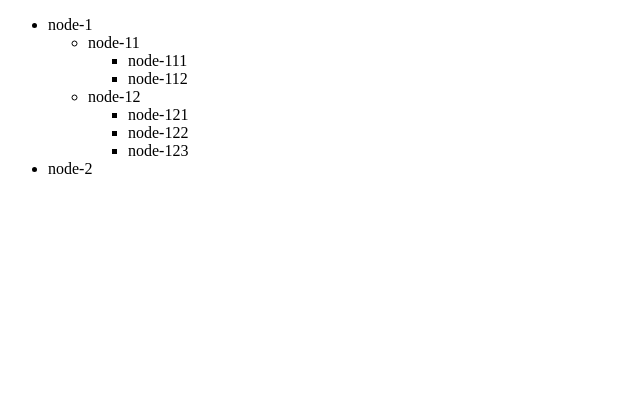
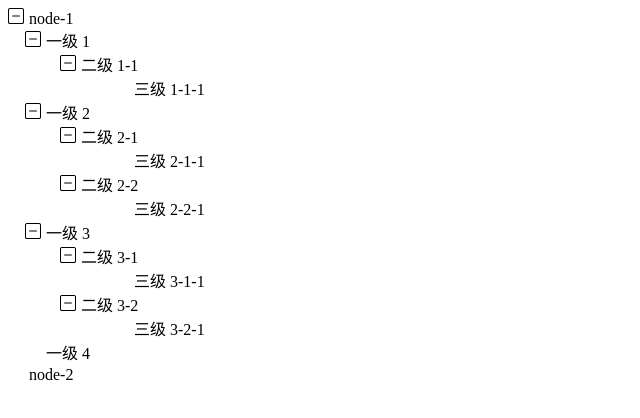
Before and after one commit to jecyu/build-my-own-x, a plain HTML site: page tree/docs/basic/index.html in a window 1280 px wide. Shown: the whole page, without its empty margins (0-640 px from the left). Drawn offline with Linux system fonts and the light colour scheme.

Commit message:
feat(tree): 添加图标、缩进展示

```diff
--- a/tree/docs/basic/index.html
+++ b/tree/docs/basic/index.html
@@ -5,6 +5,7 @@
     <meta http-equiv="X-UA-Compatible" content="IE=edge" />
     <meta name="viewport" content="width=device-width, initial-scale=1.0" />
     <title>Tree</title>
+    <link rel="stylesheet" href="../../index.css" type="text/css" />
   </head>
   <body>
     <div class="basic-demo">
--- a/tree/docs/basic/index.js
+++ b/tree/docs/basic/index.js
@@ -4,16 +4,76 @@ const data = [
     label: 'node-1',
     children: [
       {
-        label: 'node-11',
-        children: [{ label: 'node-111' }, { label: 'node-112' }],
+        label: '一级 1',
+        level: 1,
+        children: [
+          {
+            label: '二级 1-1',
+            level: 2,
+            children: [
+              {
+                label: '三级 1-1-1',
+                level: 3,
+              },
+            ],
+          },
+        ],
       },
       {
-        label: 'node-12',
+        label: '一级 2',
+        level: 1,
         children: [
-          { label: 'node-121' },
-          { label: 'node-122' },
-          { label: 'node-123' },
+          {
+            label: '二级 2-1',
+            level: 2,
+            children: [
+              {
+                label: '三级 2-1-1',
+                level: 3,
+              },
+            ],
+          },
+          {
+            label: '二级 2-2',
+            level: 2,
+            children: [
+              {
+                label: '三级 2-2-1',
+                level: 3,
+              },
+            ],
+          },
         ],
+      },
+      {
+        label: '一级 3',
+        level: 1,
+        children: [
+          {
+            label: '二级 3-1',
+            level: 2,
+            children: [
+              {
+                label: '三级 3-1-1',
+                level: 3,
+              },
+            ],
+          },
+          {
+            label: '二级 3-2',
+            level: 2,
+            children: [
+              {
+                label: '三级 3-2-1',
+                level: 3,
+              },
+            ],
+          },
+        ],
+      },
+      {
+        label: '一级 4',
+        level: 1,
       },
     ],
   },
--- /dev/null
+++ b/tree/index.css
@@ -0,0 +1,30 @@
+ul,
+li {
+  margin: 0;
+  padding: 0;
+  list-style: none;
+}
+
+[data-icon] {
+  display: inline-block;
+  width: 1em;
+  height: 1em;
+  margin-right: 5px;
+  background-repeat: no-repeat;
+  background-position: 50% 50%;
+  background-repeat: no-repeat;
+  background-size: contain;
+}
+
+[data-icon='open'] {
+  background-image: url('./assets/open.svg');
+}
+
+[data-icon][size='24'] {
+  width: 24px;
+  height: 24px;
+}
+
+[data-icon='close'] {
+  background-image: url('./assets/open.svg');
+}
--- a/tree/index.js
+++ b/tree/index.js
@@ -26,6 +26,21 @@
       const originClass = el.className;
       return ` ${originClass} `.indexOf(` ${className} `) > -1;
     },
+    setStyle(element, style) {
+      const oldStyle = {};
+
+      const styleKeys = Object.keys(style);
+
+      styleKeys.forEach((key) => {
+        oldStyle[key] = element.style[key];
+      });
+
+      styleKeys.forEach((key) => {
+        element.style[key] = style[key];
+      });
+
+      return oldStyle;
+    },
   };
 
   function Tree(el, options) {
@@ -51,7 +66,8 @@
   Tree.prototype.renderTree = function (data) {
     const Tree = document.createElement('ul');
     let result = [];
-    for (let i = 0; i < data.length; i++) { // 多层嵌套渲染
+    for (let i = 0; i < data.length; i++) {
+      // 多层嵌套渲染
       if (!data[i].children) {
         result.push(this.renderTreeNode(data[i]));
       } else {
@@ -65,10 +81,25 @@
     return Tree;
   };
 
+  // Icon + title
+  Tree.prototype.renderSelector = function (data) {
+    // icon
+    const icon = document.createElement('i');
+    icon.setAttribute('data-icon', data.children ? 'open' : null);
+    // title
+    const title = document.createTextNode(data.label);
+
+    const selector = document.createElement('span');
+    selector.append(icon, title);
+    return selector;
+  };
+
   // 渲染树节点组件
   Tree.prototype.renderTreeNode = function (data) {
     let Node = document.createElement('li');
-    Node.innerHTML = data.label; // tree node
+    Node.append(this.renderSelector(data));
+    // 处理层级缩进, TODO 后续自动计算
+    util.setStyle(Node, { paddingLeft: `${18 * data.level - 1}px` });
     return Node;
   };
 
```
Also changed, not shown: tree/assets/close.svg (added), tree/assets/open.svg (added).
